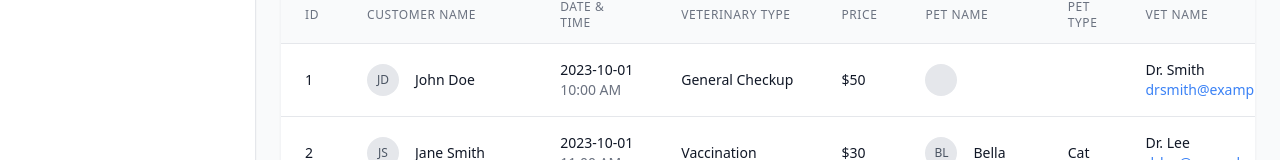
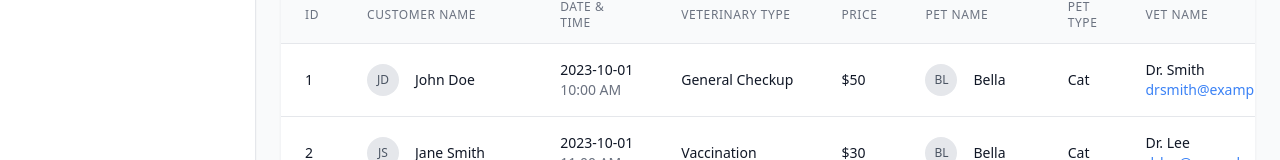
Before and after one commit to Saumya52/Pet_dashboard, a React (Vite) app: page / in a window 1280 px wide. Shown: the part 608-768 px from the top of the page. Built offline with nearby package versions, Linux system fonts and the light colour scheme.

Commit message:
Update mockData.ts

```diff
--- a/src/data/mockData.ts
+++ b/src/data/mockData.ts
@@ -13,13 +13,14 @@ export const customers: Customer[] = [
 
 export const pets: Pet[] = [
 
-  { id: 2, name: 'Bella', type: 'Cat', avatar: 'BL', ownerId: 2, breed: '', age: '' },
-  { id: 3, name: 'Charlie', type: 'Dog', avatar: 'CH', ownerId: 3, breed: '', age: '' },
-  { id: 4, name: 'Daisy', type: 'Dog', avatar: 'DS', ownerId: 4, breed: '', age: '' },
-  { id: 5, name: 'Luna', type: 'Cat', avatar: 'LN', ownerId: 5, breed: '', age: '' },
-  { id: 6, name: 'Rocky', type: 'Dog', avatar: 'RK', ownerId: 6, breed: '', age: '' },
-  { id: 7, name: 'Milo', type: 'Cat', avatar: 'ML', ownerId: 7, breed: '', age: '' },
-  { id: 8, name: 'Bailey', type: 'Dog', avatar: 'BY', ownerId: 8, breed: '', age: '' },
+  { id: 1, name: 'Bella', type: 'Cat', avatar: 'BL', ownerId: 1, breed: '', age: '4' },
+  { id: 2, name: 'Bella', type: 'Cat', avatar: 'BL', ownerId: 2, breed: '', age: '4' },
+  { id: 3, name: 'Charlie', type: 'Dog', avatar: 'CH', ownerId: 3, breed: '', age: '5' },
+  { id: 4, name: 'Daisy', type: 'Dog', avatar: 'DS', ownerId: 4, breed: '', age: '6' },
+  { id: 5, name: 'Luna', type: 'Cat', avatar: 'LN', ownerId: 5, breed: '', age: '21' },
+  { id: 6, name: 'Rocky', type: 'Dog', avatar: 'RK', ownerId: 6, breed: '', age: '13' },
+  { id: 7, name: 'Milo', type: 'Cat', avatar: 'ML', ownerId: 7, breed: '', age: '5' },
+  { id: 8, name: 'Bailey', type: 'Dog', avatar: 'BY', ownerId: 8, breed: '', age: '14' },
 ];
 
 export const veterinarians: Veterinarian[] = [
```
